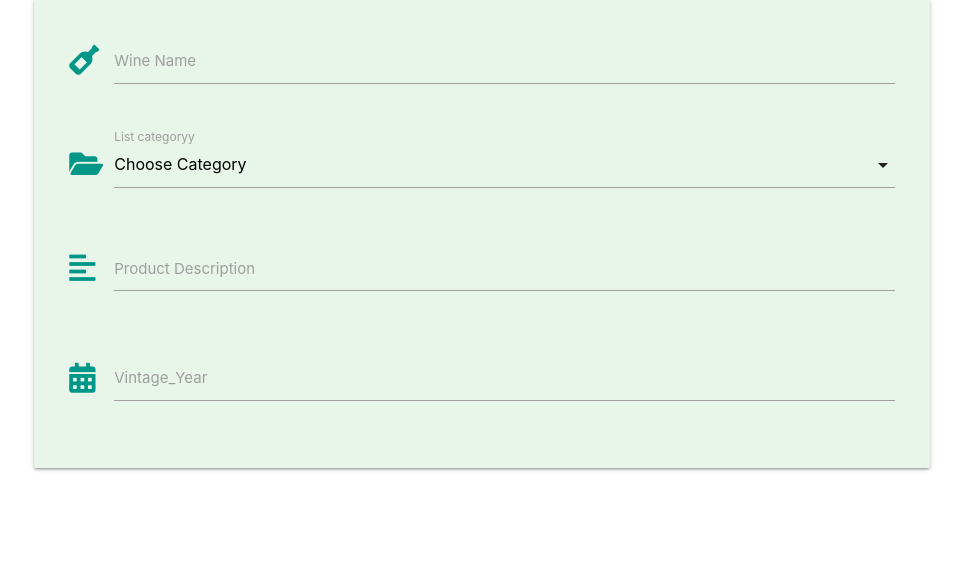
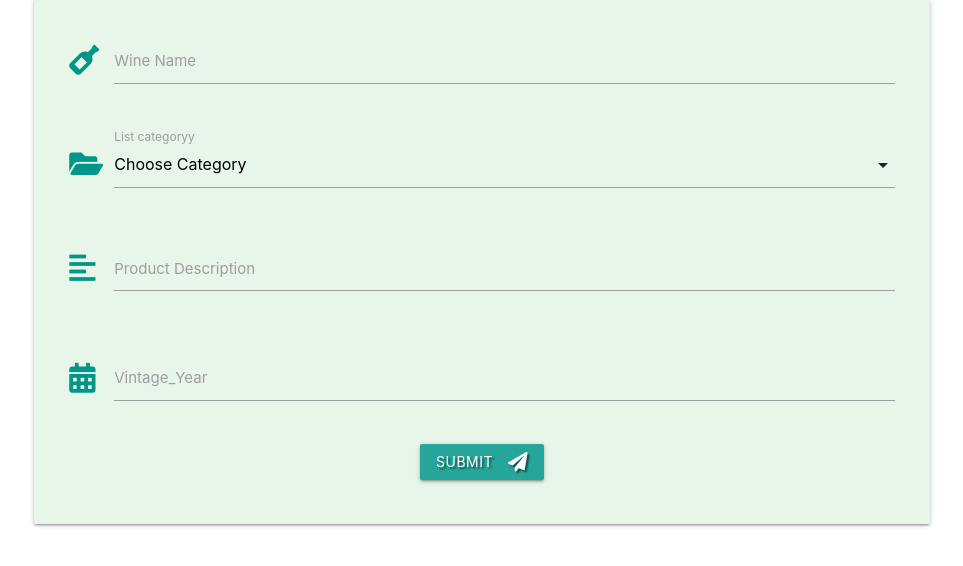
Before and after one commit to YOSTINA-dh/TSEHAY-S--KITCHEN, a Flask app: page /add_list in a window 1280 px wide. Shown: the part 160-726 px from the top of the page, without its empty margins (158-1121 px from the left). Run offline with Flask 2, Linux system fonts and the light colour scheme; data that the repository does not hold is empty; some libraries are stand-ins or nearby versions.

Commit message:
Allow users to submit task to db

```diff
--- a/app.py
+++ b/app.py
@@ -99,8 +99,20 @@ def logout():
     return redirect(url_for("login"))
 
 
-@app.route("/add_list")
+@app.route("/add_list", methods=["GET", "POST"])
 def add_list():
+    if request.method == "POST":
+        list = {
+            "category_name": request.form.get("category_name"),
+            "list_name": request.form.get("list_name"),
+            "list_description": request.form.get("list_description"),
+            "vintage_date": request.form.get("vintage_date"),
+            "created_by": session["user"]
+        }
+        mongo.db.lists.insert_one(list)
+        flash("New list Successfully Added")
+        return redirect(url_for("get_lists"))
+
     categories = mongo.db.categories.find().sort("category_name", 1)
     return render_template("add_list.html", categories=categories)
 
--- a/templates/add_list.html
+++ b/templates/add_list.html
@@ -4,7 +4,7 @@
 <h3 class=" teal-text center-align">Add Your Favorite Wine</h3>
 
 <div class="row card-panel green lighten-5">
-    <form class="col s12" method="POST" action="">
+    <form class="col s12" method="POST" action="{{ url_for('add_list') }}">
         <div class="row">
             <div class="input-field col s12">
                 <i class="fas fa-wine-bottle prefix teal-text text-teal darken-4"></i>
@@ -40,7 +40,14 @@
                 <label for="due_date">Vintage_Year</label>
             </div>
         </div>
-
+           <!-- submit button -->
+        <div class="row">
+            <div class="col s12 center-align">
+                <button type="submit" class="btn waves-effect waves-light text-teal darken-4 text-shadow">
+                    submit  <i class="fa fa-paper-plane right"></i>
+                </button>
+            </div>
+        </div>
     </form>
 </div>
 
```
Also changed, not shown: templates/lists.html (+6 -3 lines).
